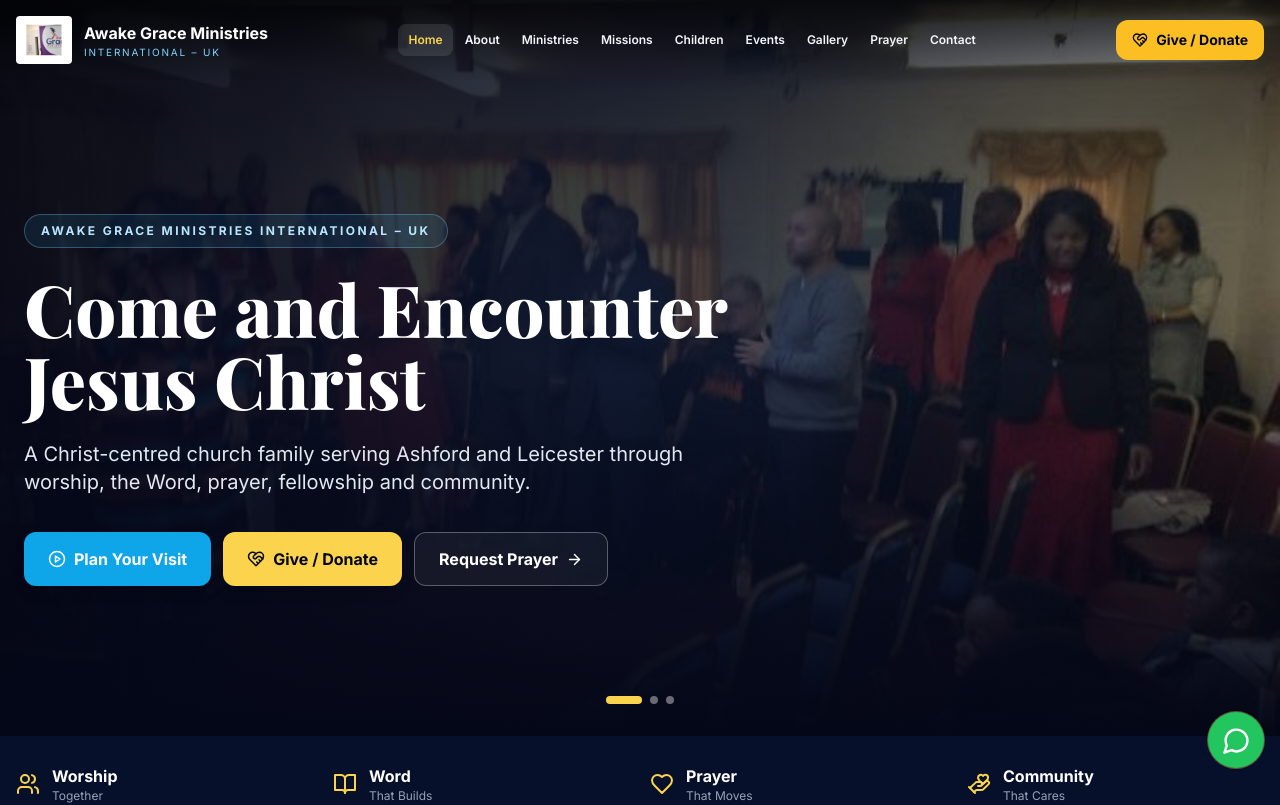
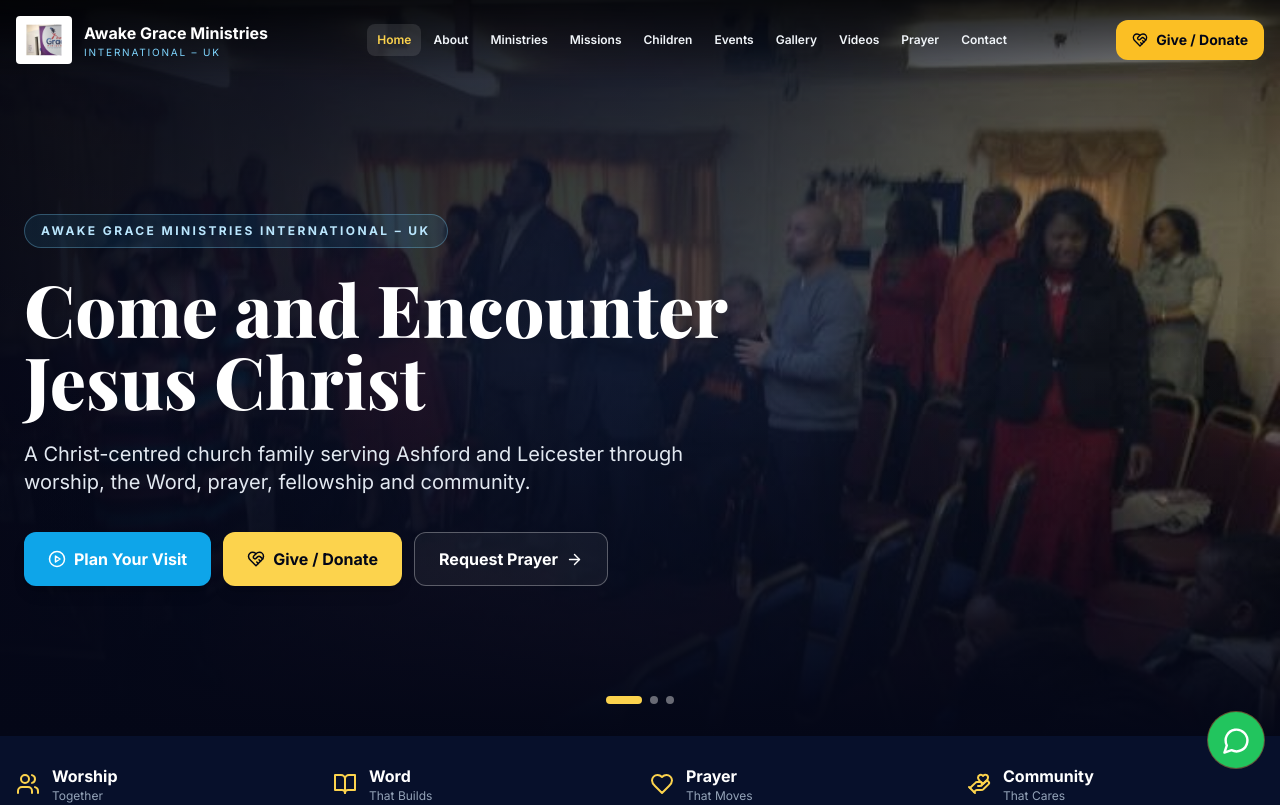
Before and after one commit to silvermatambo-lgtm/awakegraceministries, a React (Vite) app: page / in a window 1280 px wide. Shown: the top 805 px of the page. Built offline with nearby package versions, Linux system fonts and the light colour scheme.

Commit message:
Add Videos navigation link

```diff
--- a/src/components/Navbar.tsx
+++ b/src/components/Navbar.tsx
@@ -1,7 +1,7 @@
 import { useEffect, useState } from 'react';
 import { Link, useLocation } from 'react-router-dom';
 import { Menu, X, HeartHandshake } from 'lucide-react';
-const links=[['Home','/'],['About','/about'],['Ministries','/ministries'],['Missions','/missions'],['Children','/children'],['Events','/events'],['Gallery','/gallery'],['Prayer','/prayer'],['Contact','/contact']];
+const links=[['Home','/'],['About','/about'],['Ministries','/ministries'],['Missions','/missions'],['Children','/children'],['Events','/events'],['Gallery','/gallery'],['Videos','/videos'],['Prayer','/prayer'],['Contact','/contact']];
 export default function Navbar(){const [open,setOpen]=useState(false);const [scrolled,setScrolled]=useState(false);const {pathname}=useLocation();useEffect(()=>{const f=()=>setScrolled(scrollY>40);addEventListener('scroll',f,{passive:true});return()=>removeEventListener('scroll',f)},[]);useEffect(()=>{setOpen(false);scrollTo(0,0)},[pathname]);return <>
 <header className={`fixed inset-x-0 top-0 z-50 transition-all ${scrolled||pathname!=='/'?'bg-[#070b19]/95 shadow-xl backdrop-blur py-2':'bg-gradient-to-b from-black/70 to-transparent py-4'}`}><div className="max-w-7xl mx-auto px-4 flex items-center justify-between gap-4"><Link to="/" className="flex items-center gap-3 min-w-0"><img src="/images/logo.jpg" className="h-12 w-14 object-contain rounded bg-white"/><div className="hidden sm:block min-w-0"><div className="text-white font-bold leading-tight text-sm md:text-base">Awake Grace Ministries</div><div className="text-sky-300 text-[10px] tracking-[.18em] uppercase">International – UK</div></div></Link><nav className="hidden xl:flex items-center gap-0.5">{links.map(([l,t])=><Link key={t} to={t} className={`px-2.5 py-2 rounded-lg text-xs font-semibold ${pathname===t?'text-amber-300 bg-white/10':'text-slate-100 hover:text-amber-300 hover:bg-white/5'}`}>{l}</Link>)}</nav><div className="flex items-center gap-2"><Link to="/give" className="hidden md:inline-flex items-center gap-2 px-4 py-2.5 rounded-xl bg-amber-400 hover:bg-amber-300 text-slate-950 font-bold text-sm"><HeartHandshake size={16}/> Give / Donate</Link><button onClick={()=>setOpen(true)} className="xl:hidden text-white p-2"><Menu/></button></div></div></header>
 <div className={`fixed inset-0 z-[60] ${open?'pointer-events-auto':'pointer-events-none'}`}><div onClick={()=>setOpen(false)} className={`absolute inset-0 bg-black/70 transition-opacity ${open?'opacity-100':'opacity-0'}`}/><aside className={`absolute right-0 top-0 h-full w-[86%] max-w-sm bg-[#070b19] p-5 transition-transform ${open?'translate-x-0':'translate-x-full'}`}><div className="flex items-center justify-between pb-5 border-b border-white/10"><div className="flex items-center gap-3"><img src="/images/logo.jpg" className="h-12 w-14 object-contain rounded bg-white"/><div><div className="text-white font-bold">Awake Grace</div><div className="text-sky-300 text-xs">Ministries International – UK</div></div></div><button onClick={()=>setOpen(false)} className="text-white p-2"><X/></button></div><nav className="py-5 space-y-1">{links.map(([l,t])=><Link key={t} to={t} className={`block px-4 py-3 rounded-xl ${pathname===t?'bg-sky-500/15 text-sky-300':'text-slate-200 hover:bg-white/5'}`}>{l}</Link>)}</nav><Link to="/give" className="flex justify-center items-center gap-2 w-full py-3 rounded-xl bg-amber-400 text-slate-950 font-bold"><HeartHandshake size={17}/> Give / Donate</Link></aside></div></>}
```
